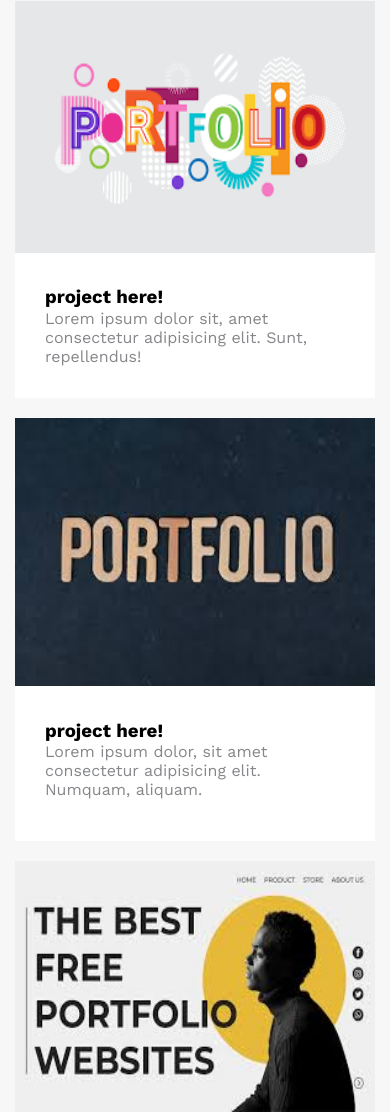
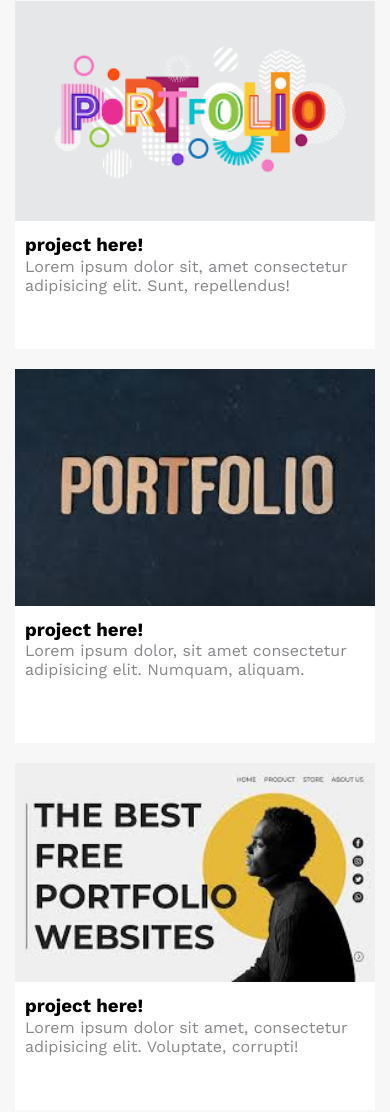
Before and after one commit to MohammedBassiouny/templete-one, a plain HTML site: page index.html in a window 390 px wide. Shown: the part 3157-4269 px from the top of the page. Drawn offline with nearby package versions, Linux system fonts and the light colour scheme.

Commit message:
Update style.css

```diff
--- a/css/style.css
+++ b/css/style.css
@@ -382,6 +382,9 @@ main p{
     .portfolio .card .info p{
         line-height: normal;
     }
+     .portfolio .card .info{
+        padding: 10px 10px 20px 10px;
+    }
 }
 /* about */
 
```
